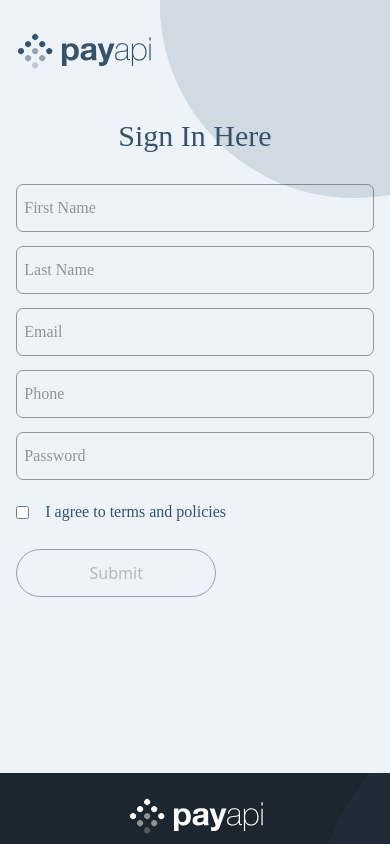
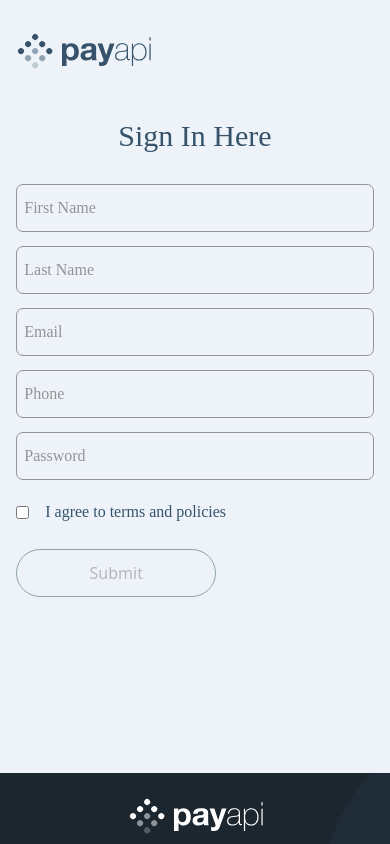
Before and after one commit to keys78/pay-api, a Vue app: page /signup in a window 390 px wide. Shown: the top 844 px of the page. Built offline with nearby package versions, Linux system fonts and the light colour scheme; a web font is replaced by a local one.

Commit message:
Final updates

```diff
--- a/src/Signup.vue
+++ b/src/Signup.vue
@@ -7,7 +7,7 @@
             </div>
         </div>
 
-        <div class="absolute top-0 right-0 overflow-hidden z-indexer">
+        <div class="absolute top-0 right-0 overflow-hidden md:block hidden" >
             <img class="relative -top-48 -right-40" src="./assets/shared/desktop/bg-pattern-circle.svg">
         </div>
 
```
